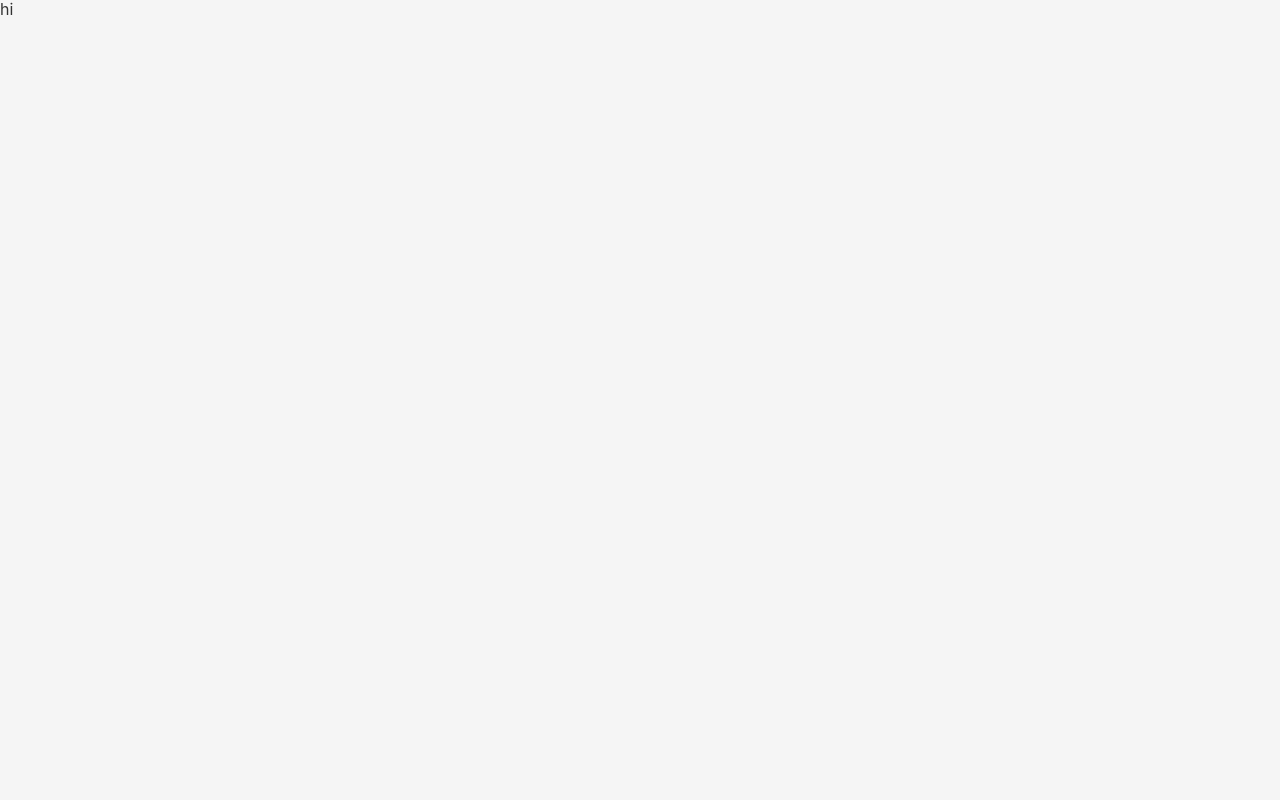
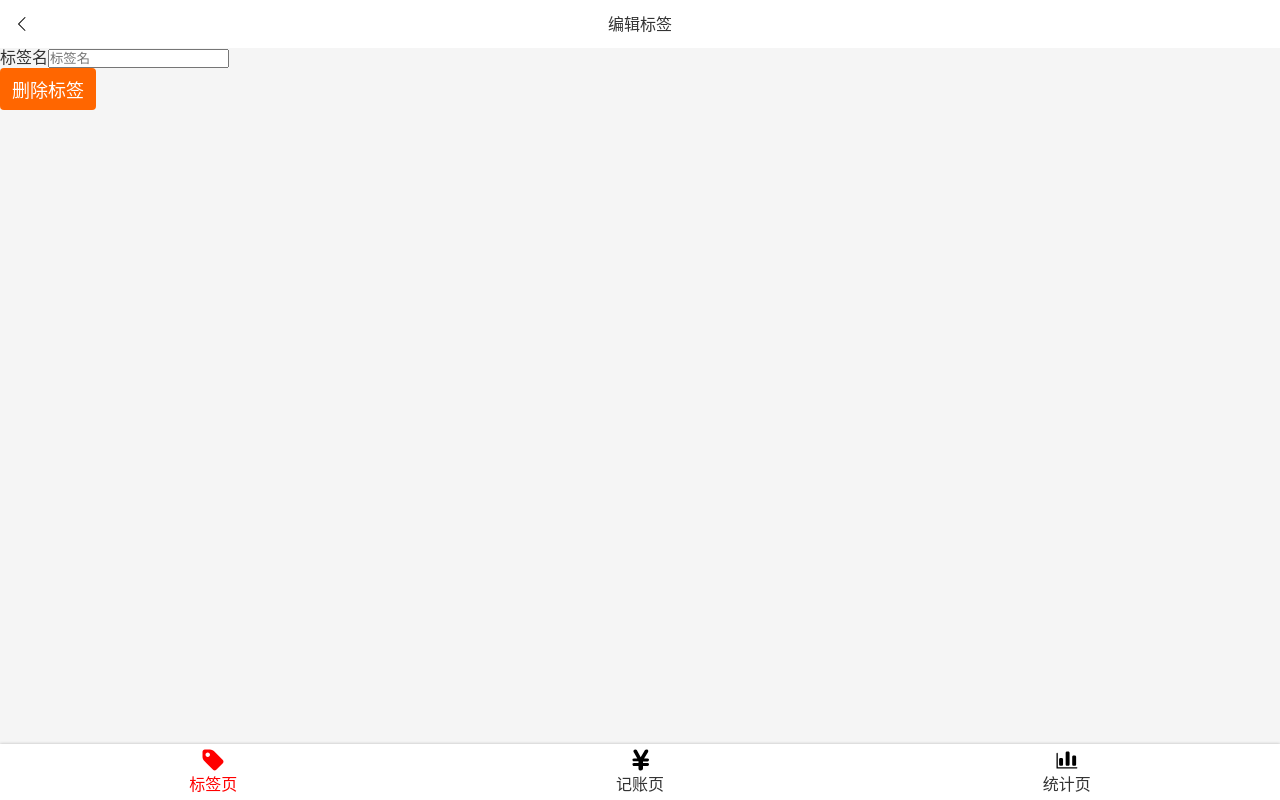
Before and after one commit to lxh6688/react-morney, a React app: page /#/tags/1 in a window 1280 px wide. Built offline with nearby package versions, Linux system fonts and the light colour scheme.

Commit message:
封装 Button 和 Label 组件

```diff
--- /dev/null
+++ b/src/components/Button.tsx
@@ -0,0 +1,9 @@
+import styled from 'styled-components';
+
+const Button = styled.button`
+  font-size: 18px; border: none; padding: 8px 12px;
+  background: #f60; border-radius: 4px;
+  color: white;
+`;
+
+export {Button}
--- a/src/components/Icon.tsx
+++ b/src/components/Icon.tsx
@@ -4,13 +4,13 @@
 try {importAll(require.context('icons', true, /\.svg$/));} catch (error) {console.log(error);}
 
 type Props = {
-  name: String
+  name?: String
 }
 
 const Icon = (props: Props) => {
   return (
     <svg className="icon">
-      <use xlinkHref={'#' + props.name}/>
+      {props.name && <use xlinkHref={'#' + props.name}/>}
     </svg>
   )
 }
--- /dev/null
+++ b/src/components/Input.tsx
@@ -0,0 +1,29 @@
+import React from "react";
+import styled from "styled-components";
+
+const Label = styled.label`
+  display:flex;
+  align-items: center;
+  > span { margin-right: 16px; white-space: nowrap; }
+  > input {
+    display:block;
+    width: 100%;
+    height: 72px;
+    background: none;
+    border: none;
+`
+
+type Props = {
+  label: string
+} & React.InputHTMLAttributes<HTMLInputElement>
+const Input: React.FC<Props> = (props) => {
+  const {label, ...rest} = props
+  return (
+    <Label>
+      <span>{props.label}</span>
+      <input {...rest}/>
+    </Label>
+  )
+}
+
+export {Input}
--- a/src/views/Money/NoteSection.tsx
+++ b/src/views/Money/NoteSection.tsx
@@ -1,21 +1,11 @@
 import styled from "styled-components";
-import React, {useRef} from "react";
+import React, {ChangeEventHandler} from "react";
+import {Input} from "../../components/Input";
 
 const Wrapper = styled.section`
   background: #f5f5f5;
   padding: 0 16px;
   font-size: 14px;
-  > label {
-    display:flex;
-    align-items: center;
-    > span { margin-right: 16px; white-space: nowrap; }
-    > input {
-      display:block;
-      width: 100%;
-      height: 72px;
-      background: none;
-      border: none;
-    }
   }
 `
 type Props = {
@@ -24,22 +14,12 @@
 }
 const NoteSection: React.FC<Props> = (props) => {
   const note = props.value
-  const refInput = useRef<HTMLInputElement>(null)
-  const onBlur = () => {
-    if(refInput.current !== null) {
-      props.onChange(refInput.current.value)
-    }
+  const onChange: ChangeEventHandler<HTMLInputElement> = (e) => {
+      props.onChange(e.target.value)
   }
   return (
     <Wrapper>
-      <label>
-        <span>备注</span>
-        <input type="text" placeholder="在这里添加备注"
-               ref={refInput}
-               defaultValue={note}
-               onBlur={onBlur}
-        />
-      </label>
+      <Input label="备注" type="text" value={note} onChange={onChange} />
     </Wrapper>
   )
 }
--- a/src/views/Tag.tsx
+++ b/src/views/Tag.tsx
@@ -1,17 +1,45 @@
 import React from "react";
-import {useTags} from "../useTags";
+import {useTags} from "useTags";
 import {useParams} from "react-router-dom"
+import Layout from "components/Layout";
+import Icon from "components/Icon";
+import {Button} from "components/Button";
+import styled from "styled-components";
 
 type Params = {
   id: string
 }
+const Topbar = styled.header`
+  display:flex;
+  justify-content: space-between;
+  align-items: center;
+  line-height: 20px;
+  padding: 14px;
+  background:white;
+`;
+
 const Tag:React.FC = (props) => {
   const {findTag} = useTags()
   let {id} = useParams<Params>()
 
   const tag = findTag(parseInt(id))
   return (
-    <div>hi</div>
+    <Layout>
+      <Topbar>
+        <Icon name="left"/>
+        <span>编辑标签</span>
+        <Icon/>
+      </Topbar>
+      <div>
+        <label>
+          <span>标签名</span>
+          <input type="text" placeholder="标签名"/>
+        </label>
+      </div>
+      <div>
+        <Button>删除标签</Button>
+      </div>
+    </Layout>
   )
 }
 
--- a/src/views/Tags.tsx
+++ b/src/views/Tags.tsx
@@ -2,8 +2,9 @@
 import React from "react";
 import {useTags} from "useTags";
 import styled from "styled-components";
-import Icon from "../components/Icon";
+import Icon from "components/Icon";
 import { Link } from "react-router-dom";
+import {Button} from "components/Button";
 
 const TagList = styled.ol`
   font-size: 16px;
@@ -20,14 +21,6 @@
       align-items: center;
     }
   }
-`
-const Button = styled.button`
-  font-size: 18px;
-  border: none;
-  padding: 8px 12px;
-  background: #f60;
-  border-radius: 4px;
-  color: white;
 `
 const Center = styled.div`
   display: flex;
```
